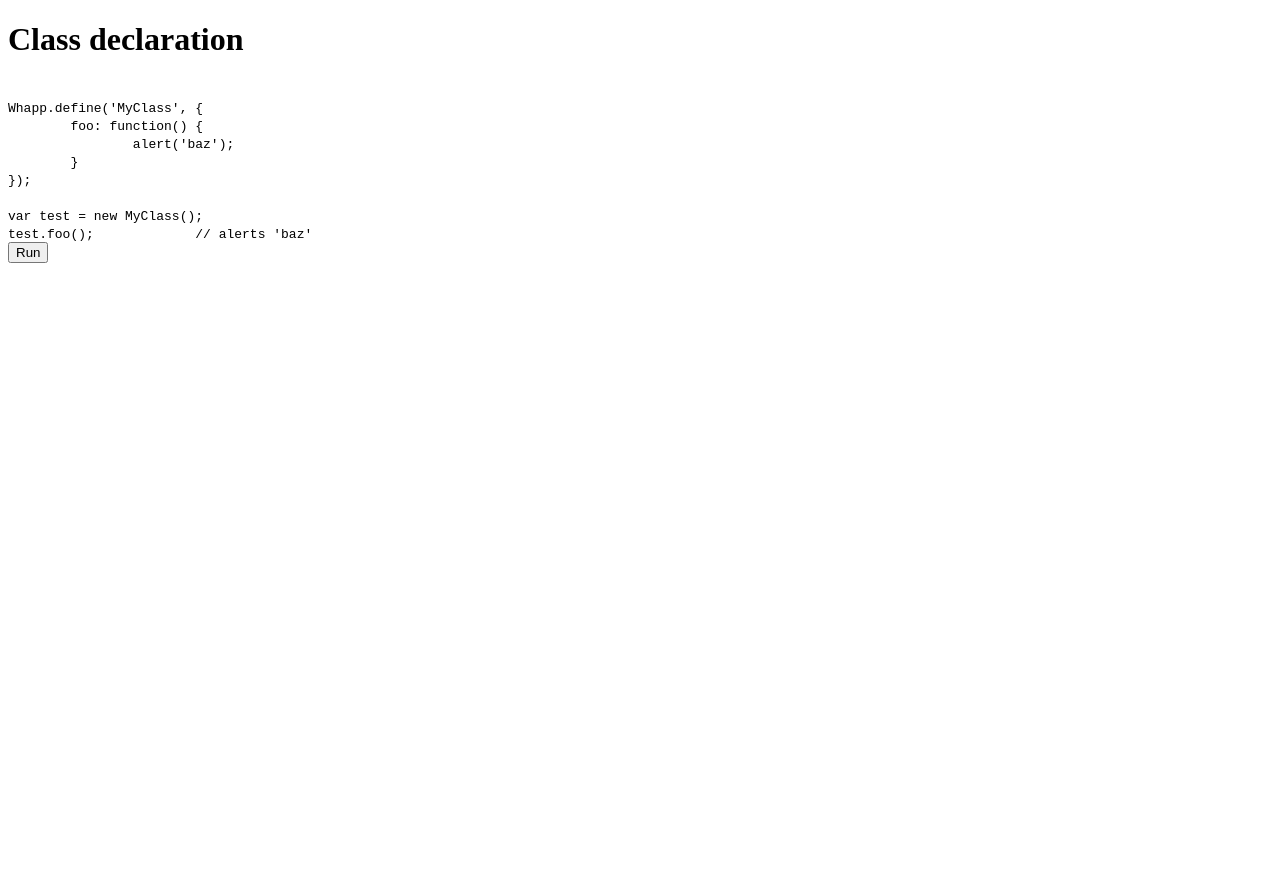
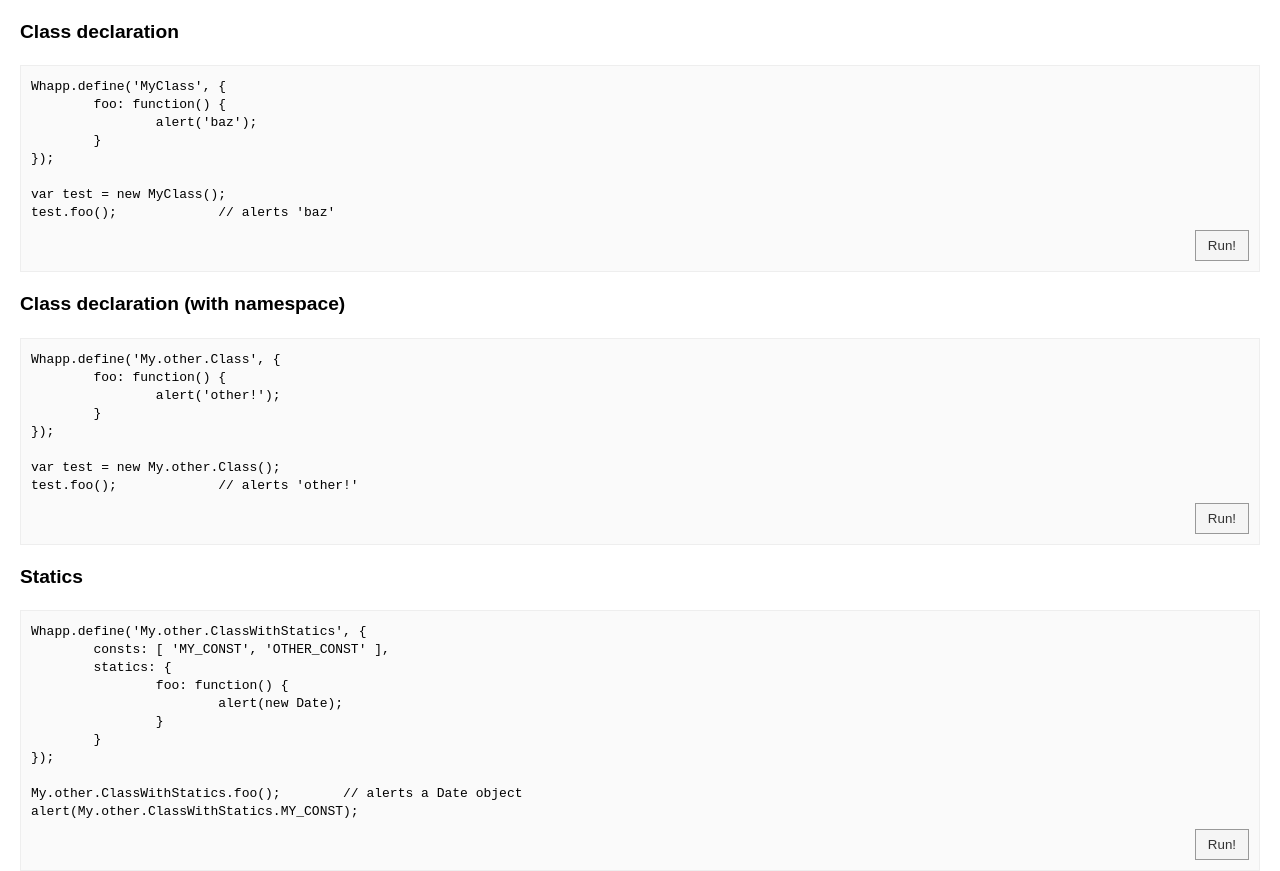
Before and after one commit to darlanalves/ClassJS, a plain HTML site: page demo.html in a window 1280 px wide. Before the commit the page ends 800 px from the top, so only its background shows below. Drawn offline with nearby package versions, Linux system fonts and the light colour scheme.

Commit message:
Updated demo

```diff
--- /dev/null
+++ b/demo.css
@@ -0,0 +1,33 @@
+* { margin: 0; padding: 0;}
+body {
+	font-family: sans-serif;
+	padding: 0 20px;
+}
+h1 {
+	line-height: 1.4em;
+	font-size: 1.2em;
+	padding: 1em 0;
+}
+.sample {
+	padding: 10px;
+	background: #fafafa;
+	border: 1px solid #eee;
+}
+.result { float: left; }
+
+.button {
+	margin-top: 10px;
+	text-align: right;
+}
+
+button {
+	padding: 7px 12px;
+	background: whiteSmoke;
+	border: 1px solid #999;
+	color: #333;
+}
+
+code {
+	white-space: pre;
+
+}
--- a/demo.html
+++ b/demo.html
@@ -3,22 +3,16 @@
 <head>
 	<title>Class demo</title>
 	<meta charset="utf-8" />
+	<script src="http://code.jquery.com/jquery-1.9.1.min.js"></script>
 	<script src="lib/Whapp.js"></script>
 	<script src="lib/class/Class.js"></script>
 	<script src="lib/class/ClassManager.js"></script>
-	<!-- <script src=""></script>
-	<script src=""></script>
-	<script src=""></script>
-	<script src=""></script> -->
 	<script src="demo.js"></script>
+	<link rel="stylesheet" href="demo.css"/>
 </head>
-<style type="text/css">
-	code { white-space: pre }
-</style>
 <body>
 <h1>Class declaration</h1>
-<code>
-Whapp.define('MyClass', {
+<div class="sample"><code>Whapp.define('MyClass', {
 	foo: function() {
 		alert('baz');
 	}
@@ -26,7 +20,31 @@ Whapp.define('MyClass', {
 
 var test = new MyClass();
 test.foo();		// alerts 'baz'
-</code>
-<button onclick="test1()">Run</button>
+</code></div>
+
+<h1>Class declaration (with namespace)</h1>
+<div class="sample"><code>Whapp.define('My.other.Class', {
+	foo: function() {
+		alert('other!');
+	}
+});
+
+var test = new My.other.Class();
+test.foo();		// alerts 'other!'
+</code></div>
+
+<h1>Statics</h1>
+<div class="sample"><code>Whapp.define('My.other.ClassWithStatics', {
+	consts: [ 'MY_CONST', 'OTHER_CONST' ],
+	statics: {
+		foo: function() {
+			alert(new Date);
+		}
+	}
+});
+
+My.other.ClassWithStatics.foo();	// alerts a Date object
+alert(My.other.ClassWithStatics.MY_CONST);
+</code></div>
 </body>
 </html>
--- a/demo.js
+++ b/demo.js
@@ -1,11 +1,10 @@
-function test1() {
-	Whapp.define('MyClass', {
-		foo: function() {
-			alert('baz');
-		}
+$(function() {
+	$('code').each(function(i, code) {
+		var jscode = $(code).html(),
+			run = new Function(jscode),
+			button = $('<div class="button"><button>Run!</button></div>');
+
+		button.insertAfter(code);
+		button.on('click', 'button', run);
 	});
-
-	//var test = new MyClass();
-	//test.foo();		// alerts 'baz'
-	console.log(MyClass);
-}
+});
```
Also changed, not shown: lib/class/ClassManager.js.
